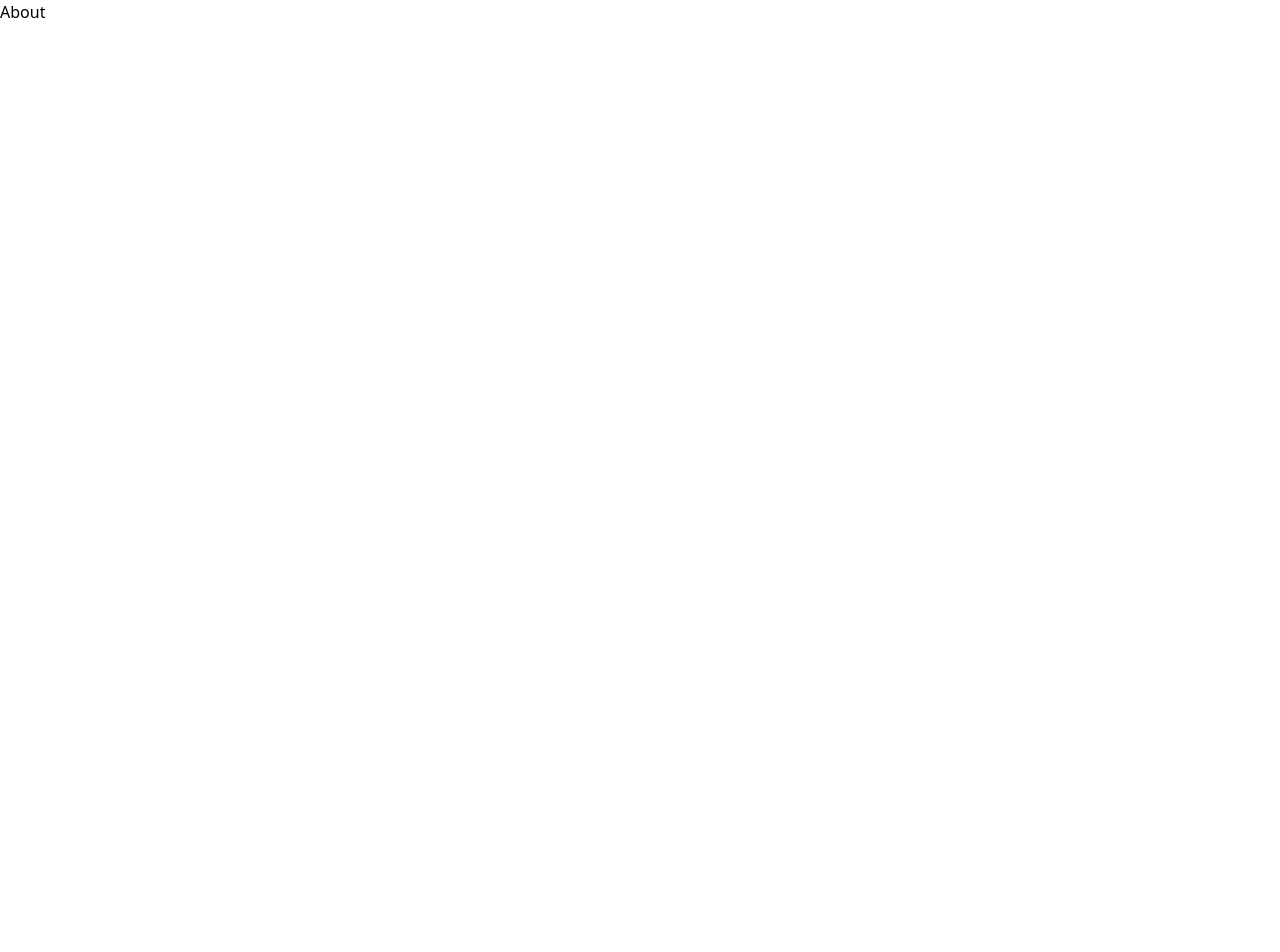
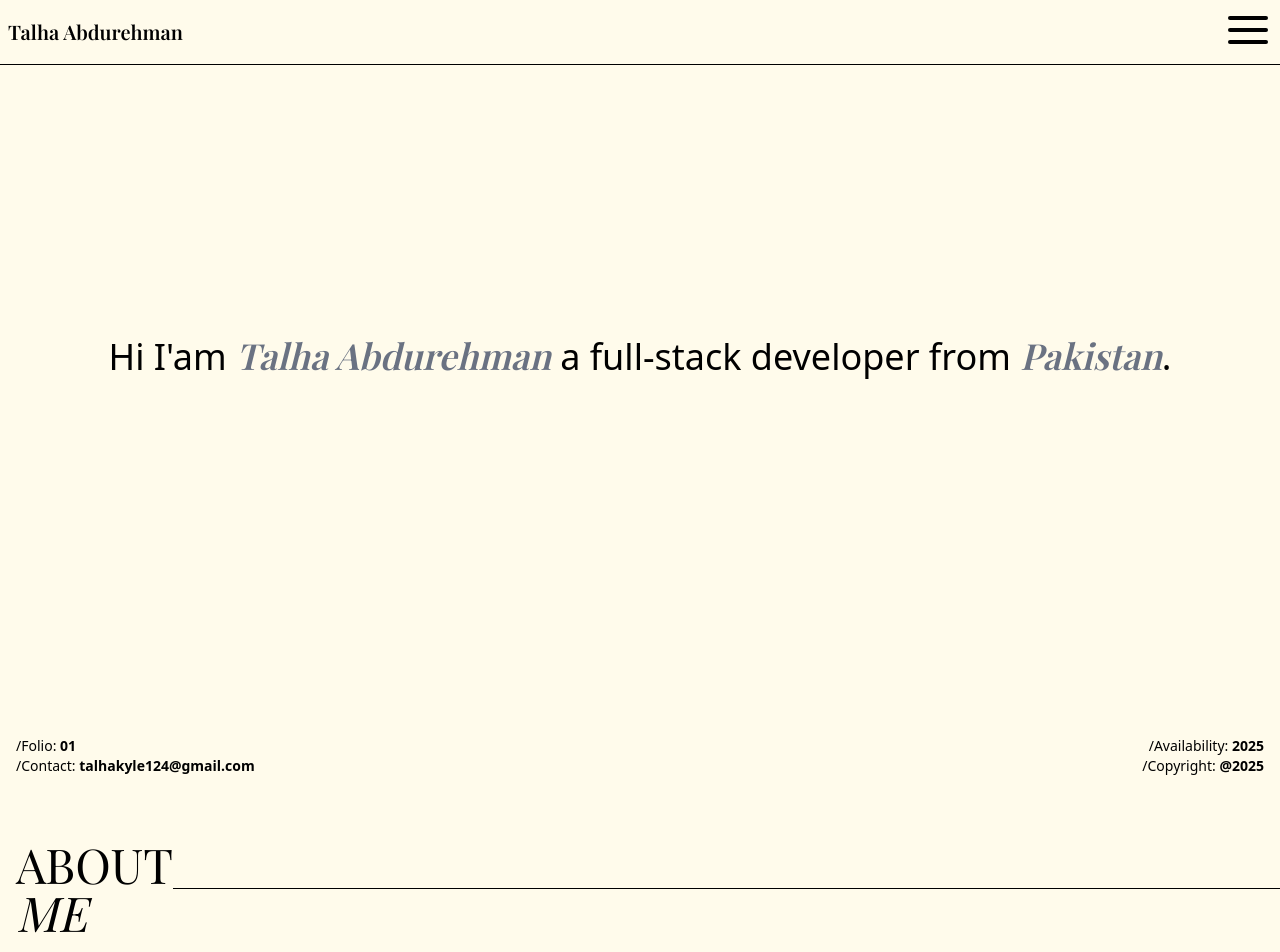
Before and after one commit to Talha-Abdurehman/minimalist-portfolio, a React (Vite) app: page /about in a window 1280 px wide. Shown: the top 952 px of the page. Before the commit the page ends 800 px from the top, so only its background shows below. Built offline with nearby package versions, Linux system fonts and the light colour scheme; a web font is replaced by a local one.

Commit message:
Adding an about section

```diff
--- a/src/App.jsx
+++ b/src/App.jsx
@@ -5,10 +5,8 @@ import Navigation from "./components/Navigation";
 export default function App() {
   return (
     <>
-      <Routes>
-        <Route index Component={Home} />
-        <Route path="/about" Component={About} />
-      </Routes>
+      <Home />
+      <About />
     </>
   );
 }
--- a/src/pages/About.jsx
+++ b/src/pages/About.jsx
@@ -3,7 +3,17 @@ import Navigation from "../components/Navigation";
 export default function About() {
   return (
     <>
-      <section>About</section>
+      <main className="bg-amber-50 w-full py-10 flex flex-col justify-center">
+        <div className="w-screen overflow-hidden bg-amber-50 flex justify-center items-center pl-4">
+          <h1 className="font-playfair text-5xl">
+            ABOUT<br></br>
+            <span className="italic">ME</span>
+          </h1>
+          <span className="text-black bg-black h-px w-full"></span>
+        </div>
+
+        <div></div>
+      </main>
     </>
   );
 }
```
